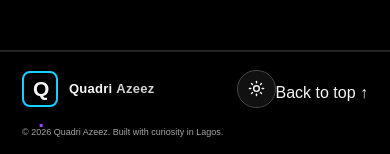
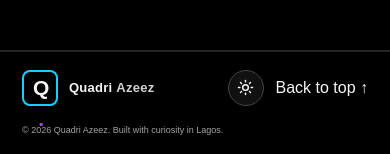
Before and after one commit to olag4568/my-portfolio, a Next.js app: page / in a window 390 px wide. Shown: the part 3110-3264 px from the top of the page. Built offline with nearby package versions, Linux system fonts and the light colour scheme.

Commit message:
Style compact footer theme icon

```diff
--- a/src/app/globals.css
+++ b/src/app/globals.css
@@ -441,3 +441,6 @@ html[data-theme="light"] .portfolio-shell section[style*="background: #080808"],
 html[data-theme="light"] .portfolio-shell article[style*="background: #080808"]{background:#fff!important;border-color:#dbe1ec!important}
 html[data-theme="light"] .portfolio-shell section[style*="border-top: 1px solid #303030"],
 html[data-theme="light"] .portfolio-shell section[style*="border: 1px solid #303030"]{border-color:#dbe1ec!important}
+
+
+.footer-actions{display:flex;align-items:center;gap:16px}.theme-toggle{width:38px;height:38px;min-height:38px;padding:0;border-radius:50%;gap:0}.theme-toggle span{display:none!important}@media(max-width:720px){.footer-actions{gap:12px}.theme-toggle{width:36px;height:36px;min-height:36px}}
```
